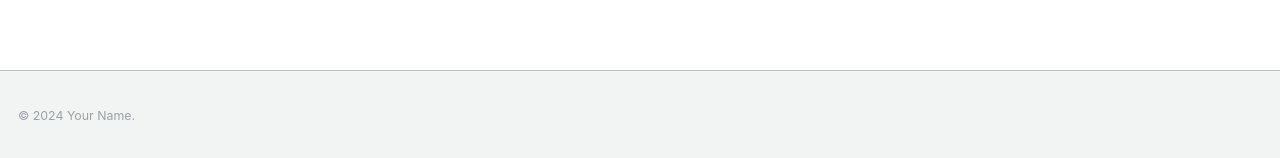
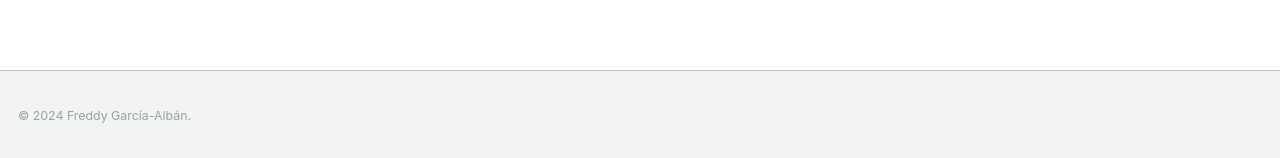
Before and after one commit to EnexFG/EnexFG.github.io, a Jekyll site: the page built from _pages/about.md, in a window 1280 px wide and 900 px high, scrolled down 2596 px. Shown: the part 739-897 px from the top of the window. Built offline with Jekyll 4.4.1, drawn with Linux system fonts in a browser that asks for light colours; some web fonts are replaced.

Commit message:
Update _config.yml

```diff
--- a/_config.yml
+++ b/_config.yml
@@ -10,7 +10,7 @@
 locale                   : "en-US"
 title                    : "Data Tasting"
 title_separator          : "-"
-name                     : &name "Your Name"
+name                     : &name "Freddy García-Albán"
 description              : &description "personal description"
 url                      : https://enexfg.github.io # the base hostname & protocol for your site e.g. "https://mmistakes.github.io"
 baseurl                  : "" # the subpath of your site, e.g. "/blog"
```
